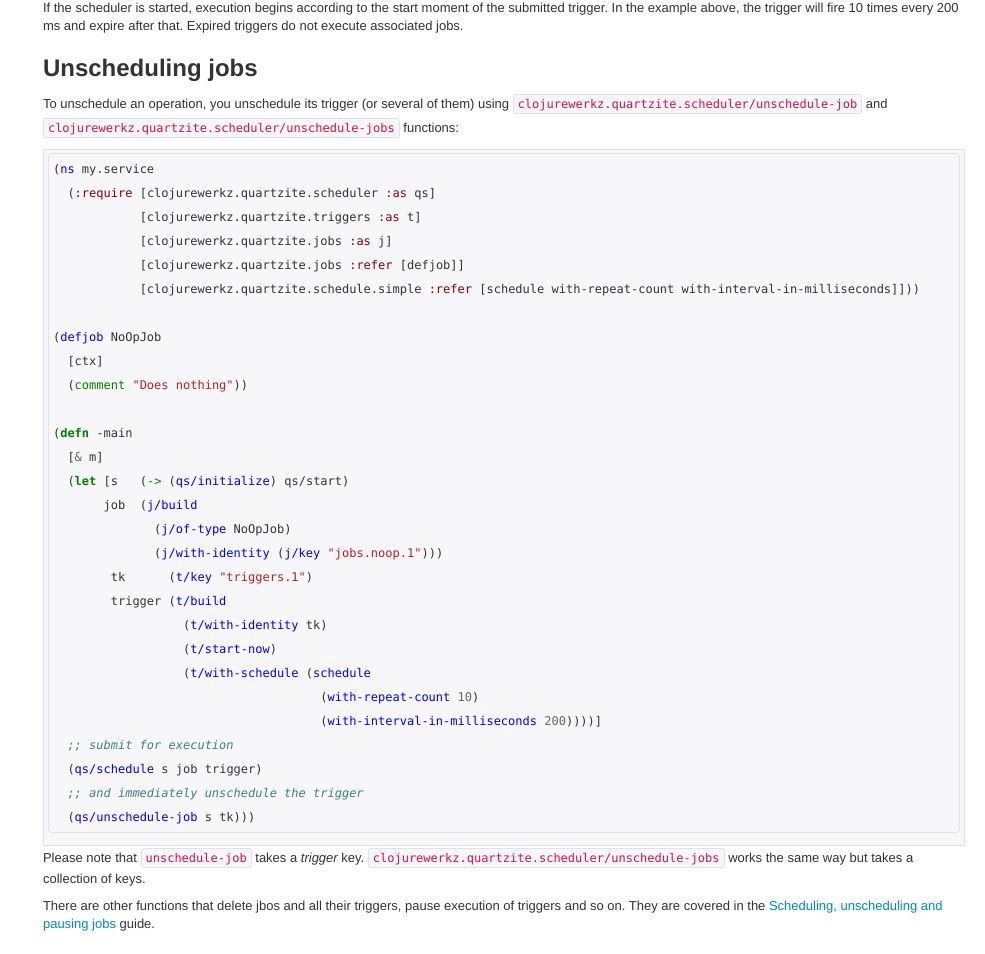
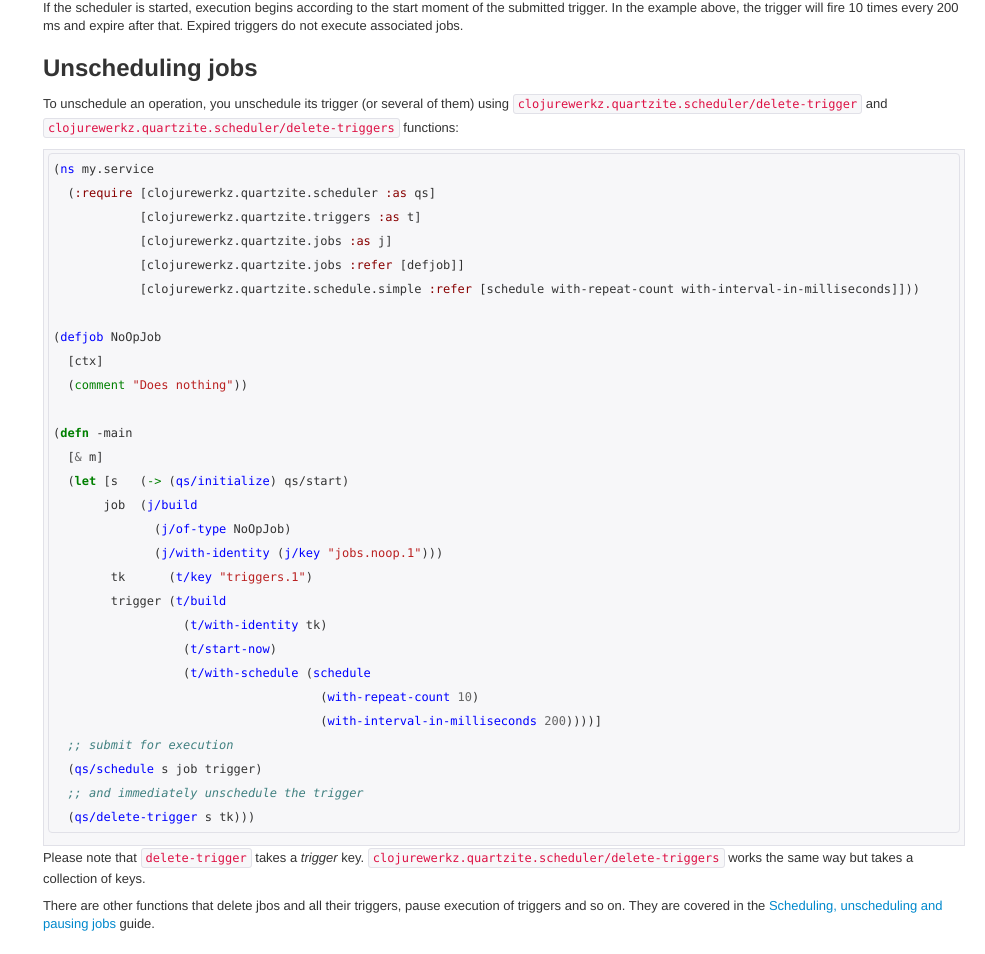
Before and after one commit to clojurewerkz/quartzite.docs, a Jekyll site: the page built from articles/getting_started.md, in a window 1280 px wide and 1400 px high, scrolled down 4102 px. Shown: the part 163-1117 px from the top of the window, without its empty margins (295-1280 px from the left). Built offline with Jekyll 4.4.1, drawn with Linux system fonts in a browser that asks for light colours; some web fonts are replaced; comment, search, counter and statistics services are not loaded.

Commit message:
`unschedule-job` -> `delete-trigger`

````diff
--- a/articles/getting_started.md
+++ b/articles/getting_started.md
@@ -270,8 +270,8 @@ triggers do not execute associated jobs.
 ## Unscheduling jobs
 
 To unschedule an operation, you unschedule its trigger (or several of
-them) using `clojurewerkz.quartzite.scheduler/unschedule-job` and
-`clojurewerkz.quartzite.scheduler/unschedule-jobs` functions:
+them) using `clojurewerkz.quartzite.scheduler/delete-trigger` and
+`clojurewerkz.quartzite.scheduler/delete-triggers` functions:
 
 ``` clojure
 (ns my.service
@@ -301,11 +301,11 @@ them) using `clojurewerkz.quartzite.scheduler/unschedule-job` and
   ;; submit for execution
   (qs/schedule s job trigger)
   ;; and immediately unschedule the trigger
-  (qs/unschedule-job s tk)))
+  (qs/delete-trigger s tk)))
 ```
 
-Please note that `unschedule-job` takes a *trigger*
-key. `clojurewerkz.quartzite.scheduler/unschedule-jobs` works the same
+Please note that `delete-trigger` takes a *trigger*
+key. `clojurewerkz.quartzite.scheduler/delete-triggers` works the same
 way but takes a collection of keys.
 
 There are other functions that delete jbos and all their triggers,
````
